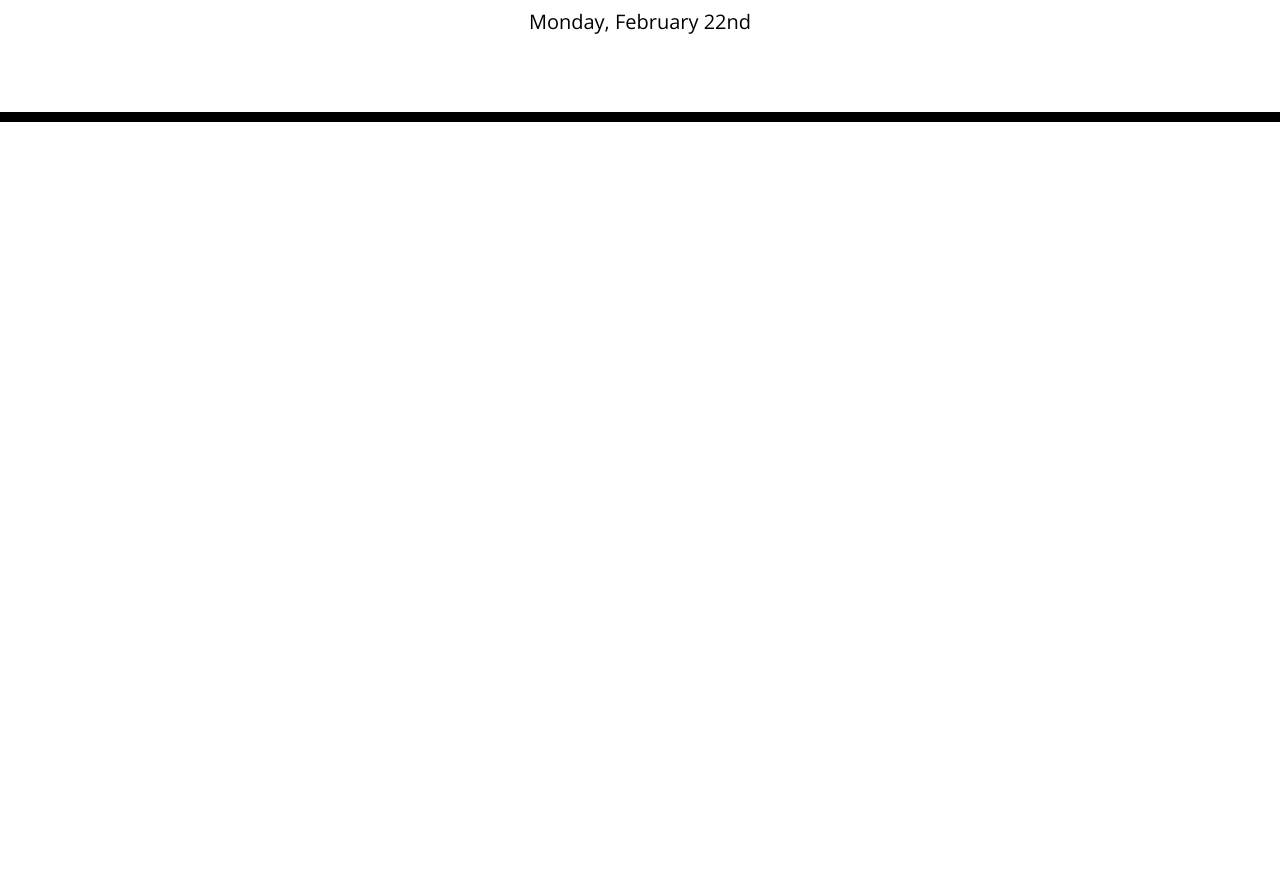
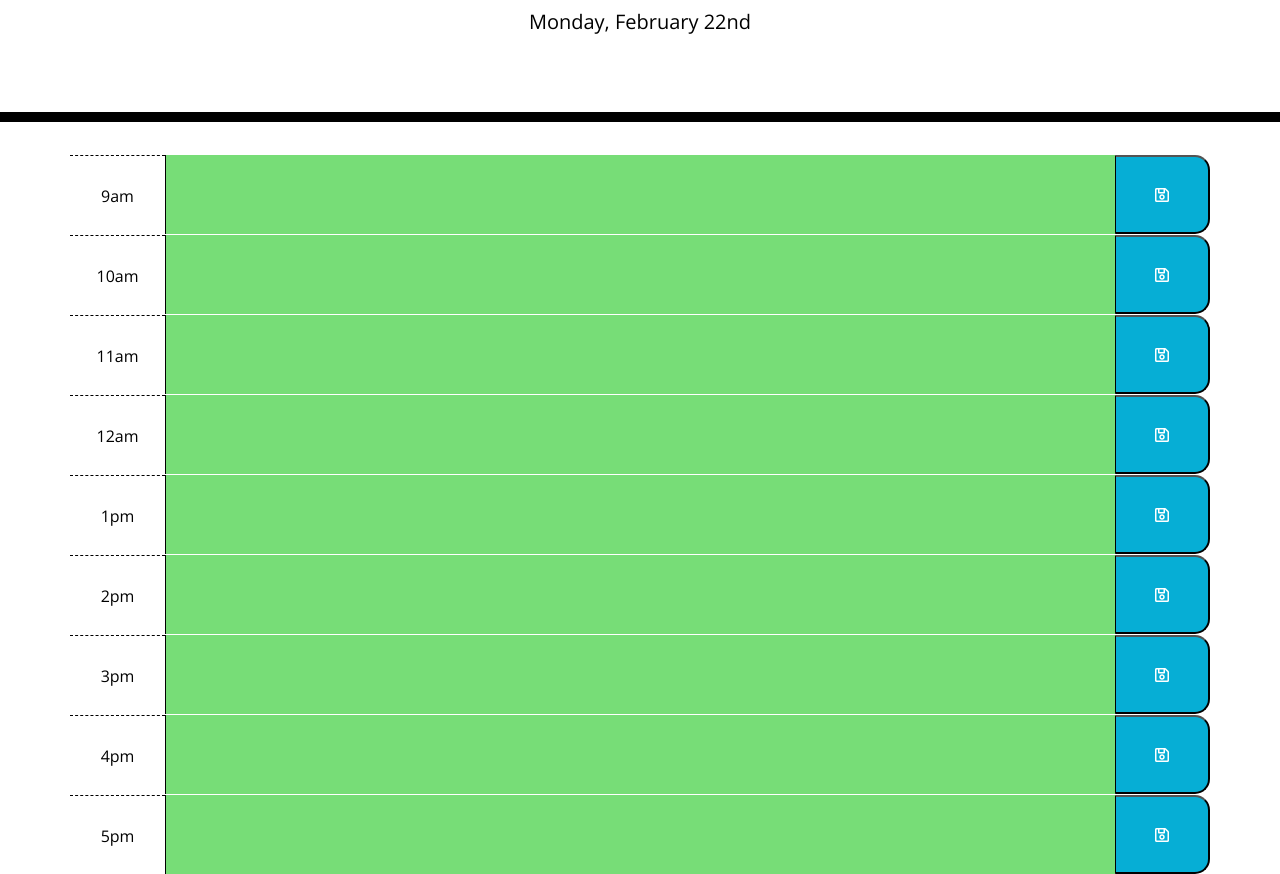
Before and after one commit to HurleySquared/work-day-planner, a plain HTML site: page index.html in a window 1280 px wide. Shown: the part 182-1056 px from the top of the page. Before the commit the page ends 800 px from the top, so only its background shows below. Drawn offline with nearby package versions, Linux system fonts and the light colour scheme.

Commit message:
Got timed colors working, able to store just one hour in localStorage right now

```diff
--- a/assets/script.js
+++ b/assets/script.js
@@ -1,3 +1,32 @@
 // Utilized JQuery to get the Day, Month, and day of month to display
 var currentDay = moment();
 $("#currentDay").text(currentDay.format("dddd, MMMM Do"));
+console.log(currentDay);
+
+var actualTime = moment().hour();
+console.log(actualTime);
+
+function colorTime () {
+    for (var i = 9; i < 18; i++) {
+        if (i < actualTime) {
+            $("#" + i).addClass("past");
+        } else if (i === actualTime) {
+            $("#" + i).addClass("present");
+        } else {
+            $("#" + i).addClass("future");
+        }
+    }
+}
+colorTime();
+
+var textArea = $("#9");
+
+// function renderWork () {
+//     var textArea = localStorage.getItem("textArea", textArea);
+// };
+// renderWork();
+
+$(".saveBtn").on("click", function () {
+    var textArea = $("#9").val();
+    localStorage.setItem("textArea", textArea);
+})
--- a/assets/style.css
+++ b/assets/style.css
@@ -4,7 +4,7 @@ body {
   line-height: 1;
 }
 
-textarea{
+textarea {
   background: transparent;
   border: none;
   resize: none;
@@ -21,11 +21,11 @@ textarea{
   border-bottom: 10px solid black;
 }
 
-.description{
+.description {
   white-space: pre-wrap;
 }
 
-.time-block{
+.time-block {
   text-align: center;
   border-radius: 15px;
 }
--- a/index.html
+++ b/index.html
@@ -1,23 +1,14 @@
 <!DOCTYPE html>
 <html lang="en">
+
 <head>
   <meta charset="UTF-8" />
   <meta name="viewport" content="width=device-width, initial-scale=1.0" />
   <meta http-equiv="X-UA-Compatible" content="ie=edge" />
-    <link
-      rel="stylesheet"
-      href="https://stackpath.bootstrapcdn.com/bootstrap/4.3.1/css/bootstrap.min.css"
-    />
-    <link
-      rel="stylesheet"
-      href="https://use.fontawesome.com/releases/v5.8.1/css/all.css"
-      integrity="sha384-50oBUHEmvpQ+1lW4y57PTFmhCaXp0ML5d60M1M7uH2+nqUivzIebhndOJK28anvf"
-      crossorigin="anonymous"
-    />
-    <link
-      href="https://fonts.googleapis.com/css?family=Open+Sans&display=swap"
-      rel="stylesheet"
-    />
+  <link rel="stylesheet" href="https://stackpath.bootstrapcdn.com/bootstrap/4.3.1/css/bootstrap.min.css" />
+  <link rel="stylesheet" href="https://use.fontawesome.com/releases/v5.8.1/css/all.css"
+    integrity="sha384-50oBUHEmvpQ+1lW4y57PTFmhCaXp0ML5d60M1M7uH2+nqUivzIebhndOJK28anvf" crossorigin="anonymous" />
+  <link href="https://fonts.googleapis.com/css?family=Open+Sans&display=swap" rel="stylesheet" />
   <link rel="stylesheet" href="assets/style.css" />
   <title>Work Day Scheduler</title>
 </head>
@@ -28,8 +19,71 @@
     <p class="lead">A simple calendar app for scheduling your work day</p>
     <p id="currentDay" class="lead"></p>
   </header>
+  <!-- Timeblocks go here -->
   <div class="container">
-      <!-- Timeblocks go here -->
+    <div class="row time-block">
+      <div class="col-1 hour">
+        9am
+      </div>
+      <textarea class="col-10 description" id="9"></textarea>
+      <button class="col-1 saveBtn"><i class="far fa-save"></i></button>
+    </div>
+    <div class="row time-block">
+      <div class="col-1 hour" >
+        10am
+      </div>
+      <textarea class="col-10 description" id="10"></textarea>
+      <button class="col-1 saveBtn"><i class="far fa-save"></i></button>
+    </div>
+    <div class="row time-block">
+      <div class="col-1 hour">
+        11am
+      </div>
+      <textarea class="col-10 description" id="11"></textarea>
+      <button class="col-1 saveBtn"><i class="far fa-save"></i></button>
+    </div>
+    <div class="row time-block">
+      <div class="col-1 hour">
+        12am
+      </div>
+      <textarea class="col-10 description" id="12"></textarea>
+      <button class="col-1 saveBtn"><i class="far fa-save"></i></button>
+    </div>
+    <div class="row time-block">
+      <div class="col-1 hour">
+        1pm
+      </div>
+      <textarea class="col-10 description" id="13"></textarea>
+      <button class="col-1 saveBtn"><i class="far fa-save"></i></button>
+    </div>
+    <div class="row time-block">
+      <div class="col-1 hour">
+        2pm
+      </div>
+      <textarea class="col-10 description" id="14"></textarea>
+      <button class="col-1 saveBtn"><i class="far fa-save"></i></button>
+    </div>
+    <div class="row time-block">
+      <div class="col-1 hour" >
+        3pm
+      </div>
+      <textarea class="col-10 description" id="15"></textarea>
+      <button class="col-1 saveBtn"><i class="far fa-save"></i></button>
+    </div>
+    <div class="row time-block">
+      <div class="col-1 hour" >
+        4pm
+      </div>
+      <textarea class="col-10 description" id="16"></textarea>
+      <button class="col-1 saveBtn"><i class="far fa-save"></i></button>
+    </div>
+    <div class="row time-block">
+      <div class="col-1 hour" >
+        5pm
+      </div>
+      <textarea class="col-10 description" id="17"></textarea>
+      <button class="col-1 saveBtn"><i class="far fa-save"></i></button>
+    </div>
   </div>
 
   <script src="https://cdnjs.cloudflare.com/ajax/libs/jquery/3.2.1/jquery.min.js"></script>
```
Lines whose indentation alone changed are shown as unchanged.
